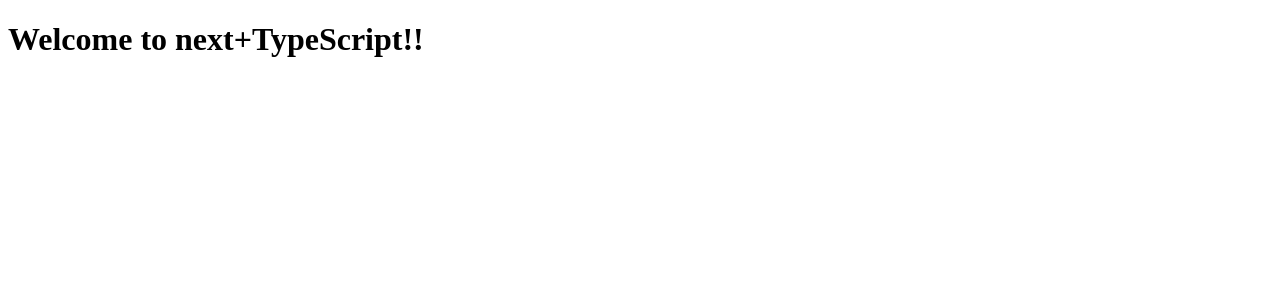
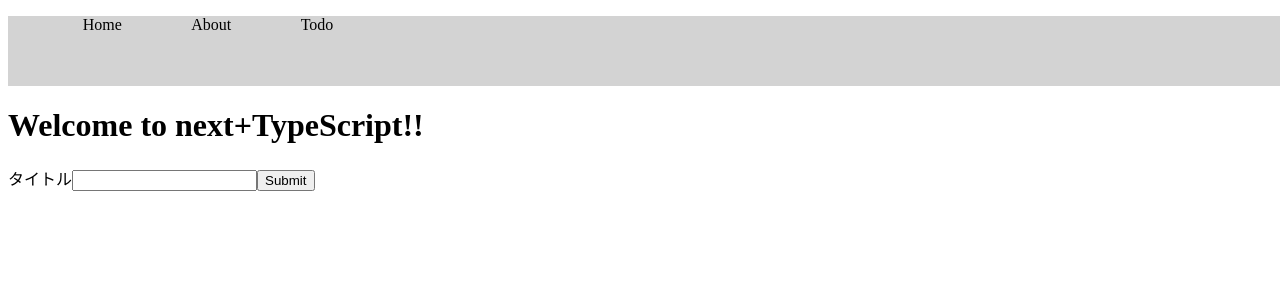
Before and after one commit to s14228so/Go-Next.ts, a Next.js app in the folder web/: page / in a window 1280 px wide. Shown: the top 300 px of the page. Built offline with nearby package versions, Linux system fonts and the light colour scheme.

Commit message:
TodoList,tsx

```diff
--- /dev/null
+++ b/web/components/AddTodo.tsx
@@ -0,0 +1,29 @@
+import React, { useState } from "react"
+import { NextPage } from "next"
+
+
+const AddTodo = props => {
+
+    // interface ISignUpData {
+    //     title: string;
+    //     is_deleted: boolean;
+    // }
+
+    const [todo, setTodo] = useState("")
+
+    const handleSubmit = () => {
+        setTodo()
+
+    }
+    return (
+        <form onSubmit={handleSubmit}>
+            <label>タイトル</label>
+            <input type="text" onChange={(e) => setTodo(e.target.value)} />
+            <input type="submit"></input>
+            <div>{todo}</div>
+        </form>
+    )
+
+}
+
+export default AddTodo
--- /dev/null
+++ b/web/components/layout/Header.tsx
@@ -0,0 +1,55 @@
+import React from "react";
+
+const Header = () => {
+    const style = {
+        textDecoration: "none",
+        color: "#000",
+        lineHeight: "70px",
+        fontSize: "12px"
+    };
+
+    const links = [
+        {
+            title: "Home",
+            path: "/"
+        },
+        {
+            title: "About",
+            path: "/about"
+        },
+        {
+            title: "Todo",
+            path: "/todo"
+        }
+    ];
+
+    const header = {
+        width: "100vw",
+        background: "lightGray",
+        height: "70px"
+    };
+
+    const items = links.map(item => {
+        return (
+            <div>
+                {item.title}
+            </div>
+        );
+    });
+    return (
+        <header style={header}>
+            <ul
+                style={{
+                    listStyle: "none",
+                    display: "flex",
+                    width: "25vw",
+                    justifyContent: "space-around"
+                }}
+            >
+                {items}
+            </ul>
+        </header>
+    );
+};
+
+export default Header;
--- a/web/pages/index.tsx
+++ b/web/pages/index.tsx
@@ -1,7 +1,16 @@
 import React from "react"
 import { NextPage } from "next"
+
+import AddTodo from "../components/AddTodo"
+import Header from "../components/layout/Header"
+
 const Page: NextPage = props => (
-    <h1>Welcome to next+TypeScript!!</h1>
+    <div>
+        <Header />
+        <h1>Welcome to next+TypeScript!!</h1>
+        <AddTodo />
+    </div>
+
 )
 
 export default Page
```
Also changed, not shown: web/components/TodoList.tsx (added, +10 -0 lines).
